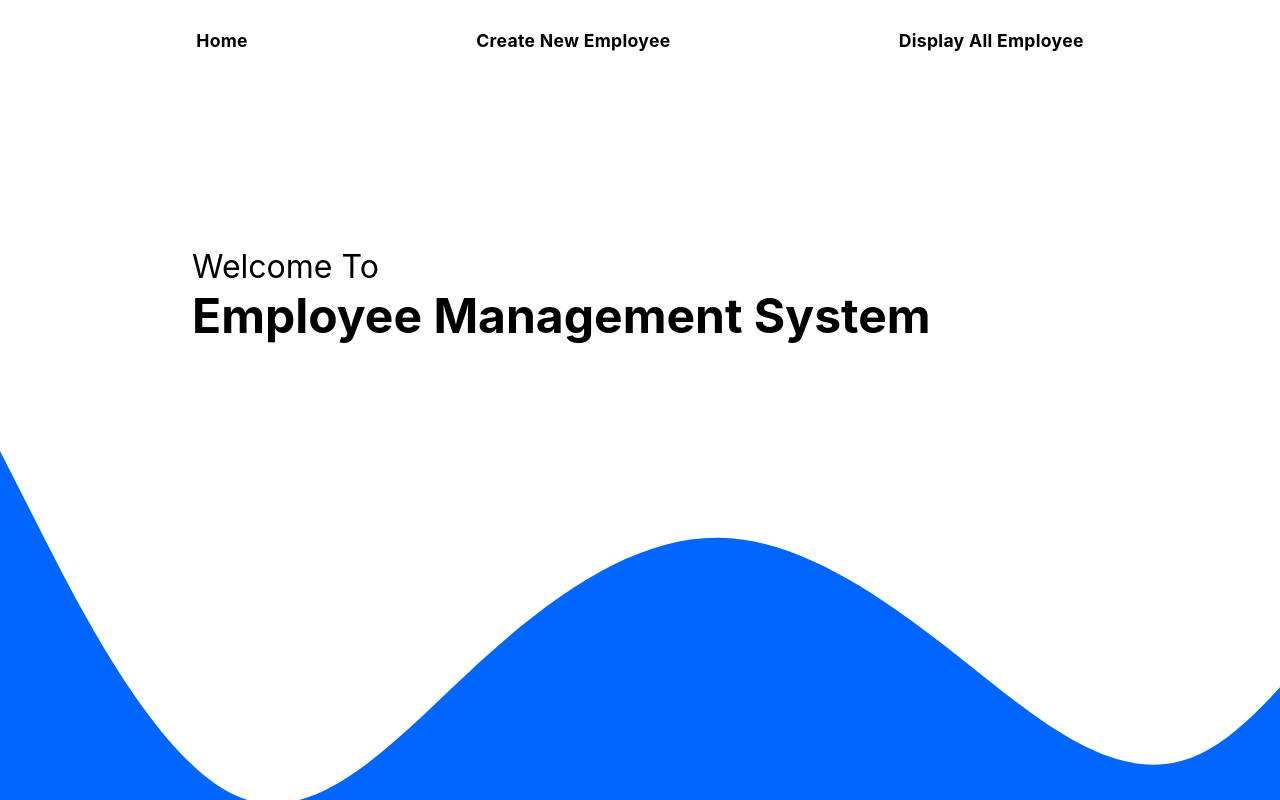
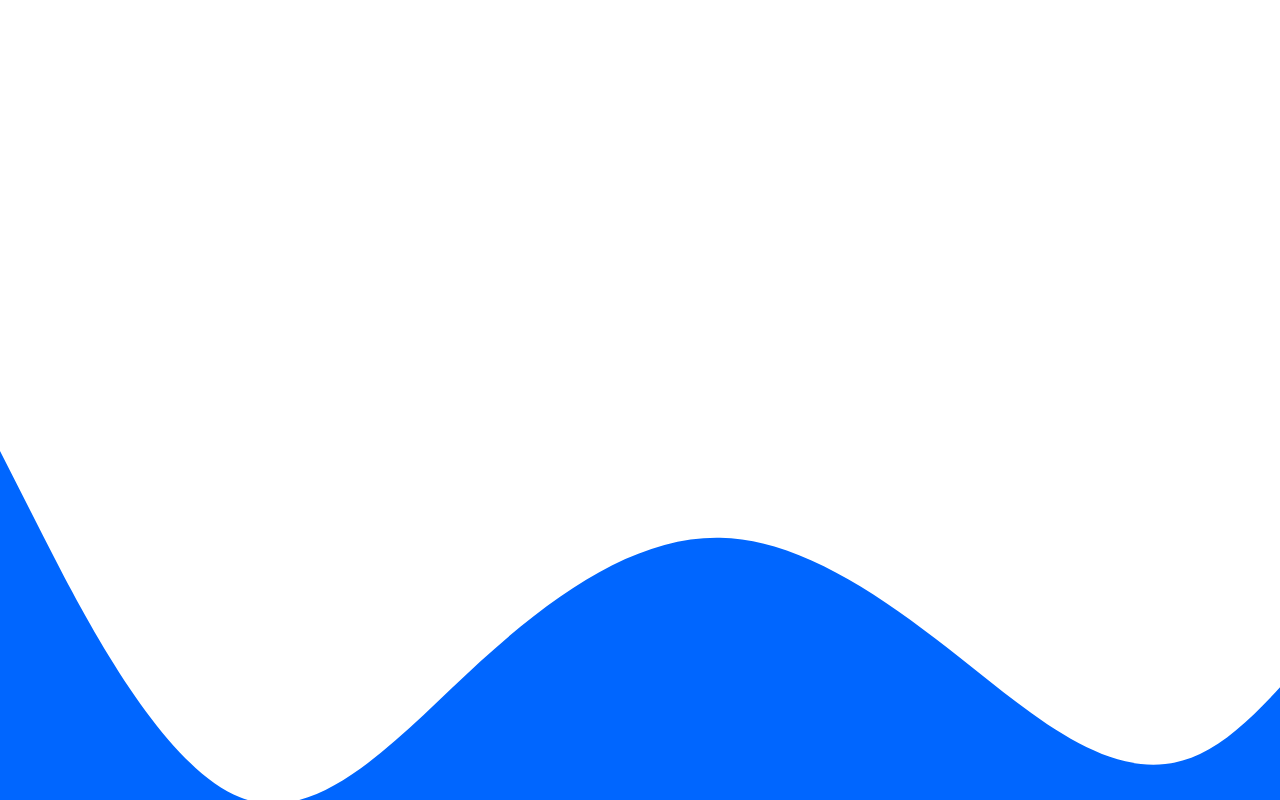
Before and after one commit to astrofx123/frontend, a React (Create React App) app: page / in a window 1280 px wide. Built offline with nearby package versions, Linux system fonts and the light colour scheme.

Commit message:
Update App.js

```diff
--- a/src/App.js
+++ b/src/App.js
@@ -15,7 +15,7 @@ function App() {
           <EmployeeDirectory></EmployeeDirectory> */}
 
         <Switch>
-          <Route exact path="/" component={EmployeeDirectory}></Route>
+          <Route exact path="http//server-1234563.herokuapp.com/" component={EmployeeDirectory}></Route>
           <Route
             exact
             path="/createemployee"
```
